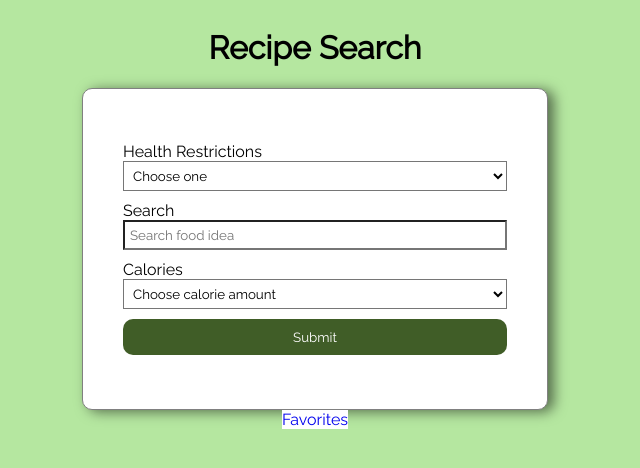
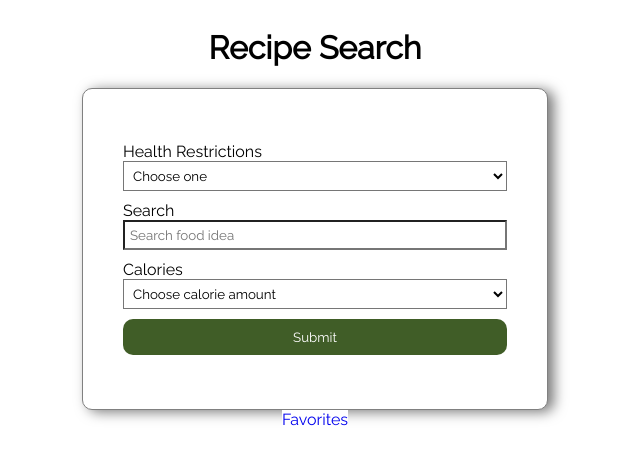
Before and after one commit to mitchelbower1/angular-recipe-picker, an Angular app: page /search in a window 1280 px wide. Shown: the top 468 px of the page, without its empty margins (325-965 px from the left). Built offline with nearby package versions, Linux system fonts and the light colour scheme.

Commit message:
css update

```diff
--- a/src/styles.css
+++ b/src/styles.css
@@ -1,5 +1,4 @@
 /* You can add global styles to this file, and also import other style files */
 * {
-  background-color: #b5e7a0;
   font-family: "Raleway";
 }
```
